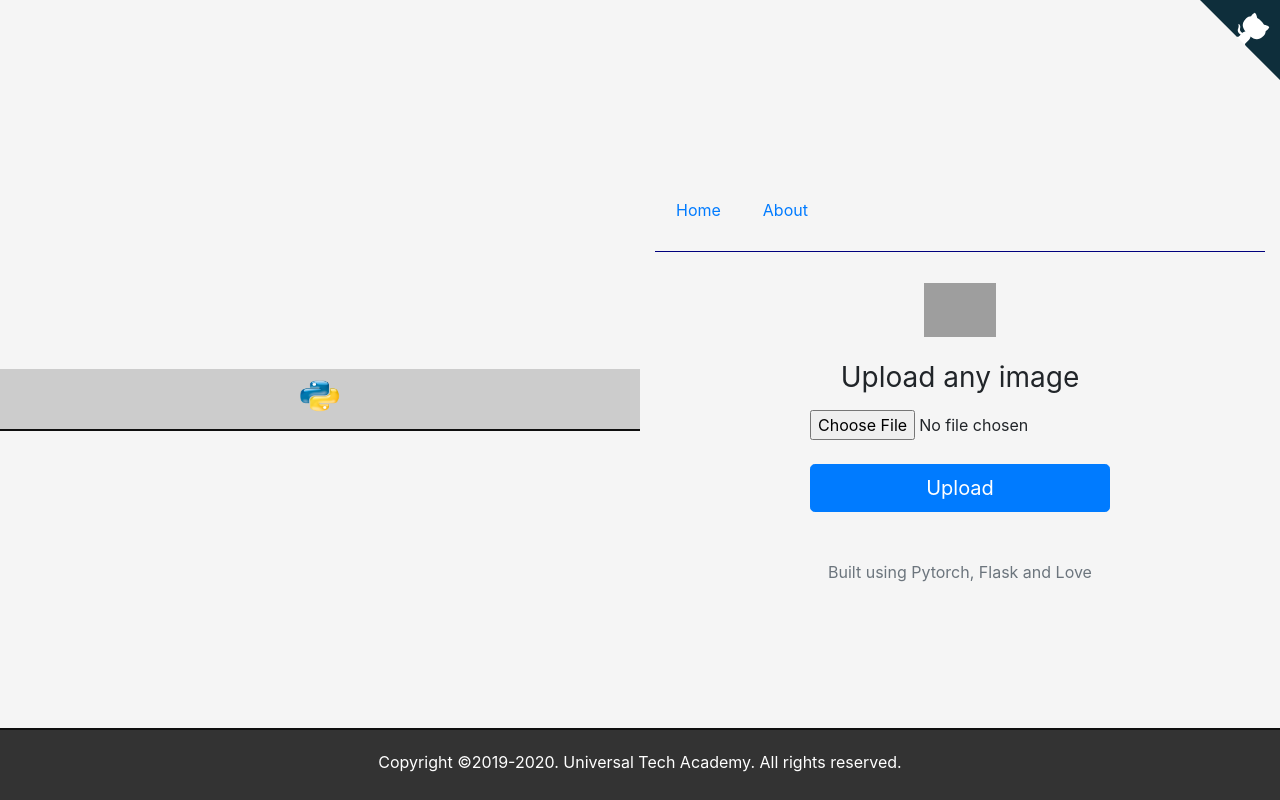
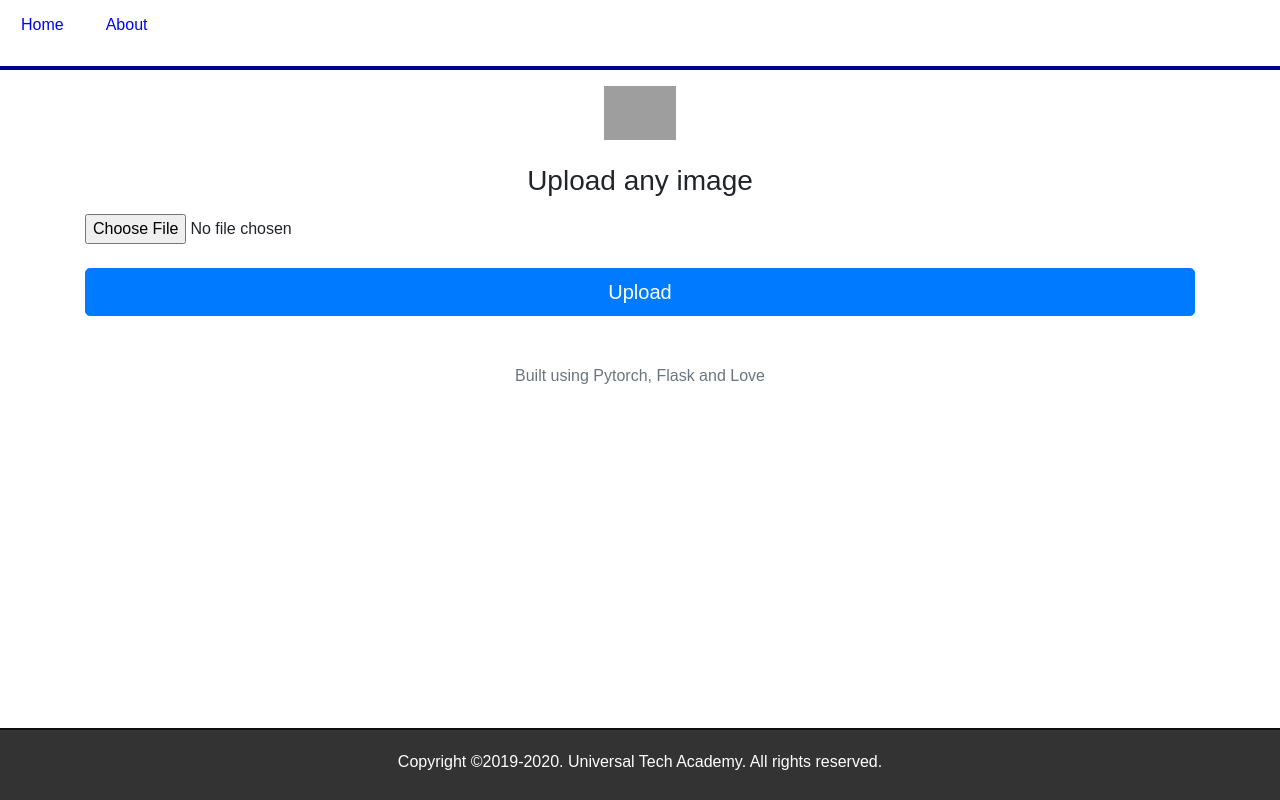
Before and after one commit to n3rwus/flask-panoptic-segmentation, a Flask app: page / in a window 1280 px wide. Run offline with Flask 2, Linux system fonts and the light colour scheme; some libraries are stand-ins or nearby versions; grey boxes are pictures that could not be loaded.

Commit message:
Cleaning UI

```diff
--- a/application/static/css/style.css
+++ /dev/null
@@ -1,29 +0,0 @@
-html,
-body {
-    height: 100%;
-}
-
-body {
-    display: -ms-flexbox;
-    display: flex;
-    -ms-flex-align: center;
-    align-items: center;
-    padding-top: 40px;
-    padding-bottom: 40px;
-    background-color: #f5f5f5;
-}
-
-.form-signin {
-    width: 100%;
-    max-width: 330px;
-    padding: 15px;
-    margin: auto;
-}
-
-.form-signin .form-control {
-    position: relative;
-    box-sizing: border-box;
-    height: auto;
-    padding: 10px;
-    font-size: 16px;
-}
--- a/application/templates/includes/nav.html
+++ b/application/templates/includes/nav.html
@@ -1,15 +1,11 @@
 <header>
     <nav>
         <ul class="nav nav-pills">
-            <li class="nav-item"><a href="{{ url_for('upload_file') }}" class="nav-link {% if index %} active {% endif %}">Home</a>
+            <li class="nav-item"><a href="{{ url_for('upload_file') }}"
+                                    class="nav-link {% if index %} active {% endif %}">Home</a>
             </li>
-{#            <li class="nav-item"><a href="{{ url_for('courses') }}" class="nav-link {% if courses %} active {% endif %}">Classes</a>#}
-            </li>
-{#            <li class="nav-item"><a href="{{ url_for('register') }}" class="nav-link {% if register %} active {% endif %}">Register</a>#}
-            </li>
-{#            <li class="nav-item"><a href="{{ url_for('login') }}" class="nav-link {% if login %} active {% endif %}">Login</a>#}
-            </li>
-            <li class="nav-item"><a href="{{ url_for('about') }}" class="nav-link {% if about %} active {% endif %}">About</a>
+            <li class="nav-item"><a href="{{ url_for('about') }}"
+                                    class="nav-link {% if about %} active {% endif %}">About</a>
             </li>
         </ul>
     </nav>
--- a/application/templates/index.html
+++ b/application/templates/index.html
@@ -19,13 +19,13 @@
                 }
             }
         </style>
-        <link rel="stylesheet" href="/application/static/css/style.css">
+        <link rel="stylesheet" href="../static/css/main.css">
 
         <title>Image Prediction using PyTorch</title>
     </head>
     <body class="text-center">
     <form class="form-signin" method=post enctype=multipart/form-data>
-        <img class="mb-4" src="/application/static/images/pytorch.png" alt="" width="72">
+        <img class="mb-4" src="../static/images/pytorch.png" alt="" width="72">
         <h1 class="h3 mb-3 font-weight-normal">Upload any image</h1>
         <input type="file" name="file" class="form-control-file" id="inputfile">
         <br/>
@@ -57,43 +57,5 @@
             }
         });
     </script>
-    <!-- Github Ribbon Start-->
-    <a href="https://github.com/avinassh/pytorch-flask-api-heroku" class="github-corner">
-        <svg width="80" height="80" viewBox="0 0 250 250"
-             style="fill:#0E2E3B; color:#FFFFFF; position: absolute; top: 0; border: 0; right: 0;">
-            <path d="M0,0 L115,115 L130,115 L142,142 L250,250 L250,0 Z"></path>
-            <path d="M128.3,109.0 C113.8,99.7 119.0,89.6 119.0,89.6 C122.0,82.7 120.5,78.6 120.5,78.6 C119.2,72.0 123.4,76.3 123.4,76.3 C127.3,80.9 125.5,87.3 125.5,87.3 C122.9,97.6 130.6,101.9 134.4,103.2"
-                  fill="currentColor" style="transform-origin: 130px 106px;" class="octo-arm"></path>
-            <path d="M115.0,115.0 C114.9,115.1 118.7,116.5 119.8,115.4 L133.7,101.6 C136.9,99.2 139.9,98.4 142.2,98.6 C133.8,88.0 127.5,74.4 143.8,58.0 C148.5,53.4 154.0,51.2 159.7,51.0 C160.3,49.4 163.2,43.6 171.4,40.1 C171.4,40.1 176.1,42.5 178.8,56.2 C183.1,58.6 187.2,61.8 190.9,65.4 C194.5,69.0 197.7,73.2 200.1,77.6 C213.8,80.2 216.3,84.9 216.3,84.9 C212.7,93.1 206.9,96.0 205.4,96.6 C205.1,102.4 203.0,107.8 198.3,112.5 C181.9,128.9 168.3,122.5 157.7,114.1 C157.9,116.9 156.7,120.9 152.7,124.9 L141.0,136.5 C139.8,137.7 141.6,141.9 141.8,141.8 Z"
-                  fill="currentColor" class="octo-body"></path>
-        </svg>
-    </a>
-    <style>.github-corner:hover .octo-arm {
-        animation: octocat-wave 560ms ease-in-out
-    }
-
-    @keyframes octocat-wave {
-        0%, 100% {
-            transform: rotate(0)
-        }
-        20%, 60% {
-            transform: rotate(-25deg)
-        }
-        40%, 80% {
-            transform: rotate(10deg)
-        }
-    }
-
-    @media (max-width: 500px) {
-        .github-corner:hover .octo-arm {
-            animation: none
-        }
-
-        .github-corner .octo-arm {
-            animation: octocat-wave 560ms ease-in-out
-        }
-    }</style>
-    <!-- Github Ribbon End-->
     </body>
-    </html>
 {% endblock %}
--- a/application/templates/layout.html
+++ b/application/templates/layout.html
@@ -4,15 +4,12 @@
     <title>Home Page</title>
     <link rel="stylesheet" href="https://maxcdn.bootstrapcdn.com/bootstrap/4.0.0/css/bootstrap.min.css"
           integrity="sha384-Gn5384xqQ1aoWXA+058RXPxPg6fy4IWvTNh0E263XmFcJlSAwiGgFAW/dAiS6JXm" crossorigin="anonymous">
-    <link rel="stylesheet" href="static/css/main.css"/>
+    <link rel="stylesheet" href="../static/css/main.css"/>
 </head>
 <body>
 
-<div class="container-fluid text-center top-container">
-    <img src="static/images/Python-Logo.png" width="50" height="50">
-</div>
+{% include "includes/nav.html" %}
 <div class="container">
-    {% include "includes/nav.html" %}
 
     {% block content %}
     {% endblock %}
```
Also changed, not shown: application/templates/result.html (+1 -38 lines).
